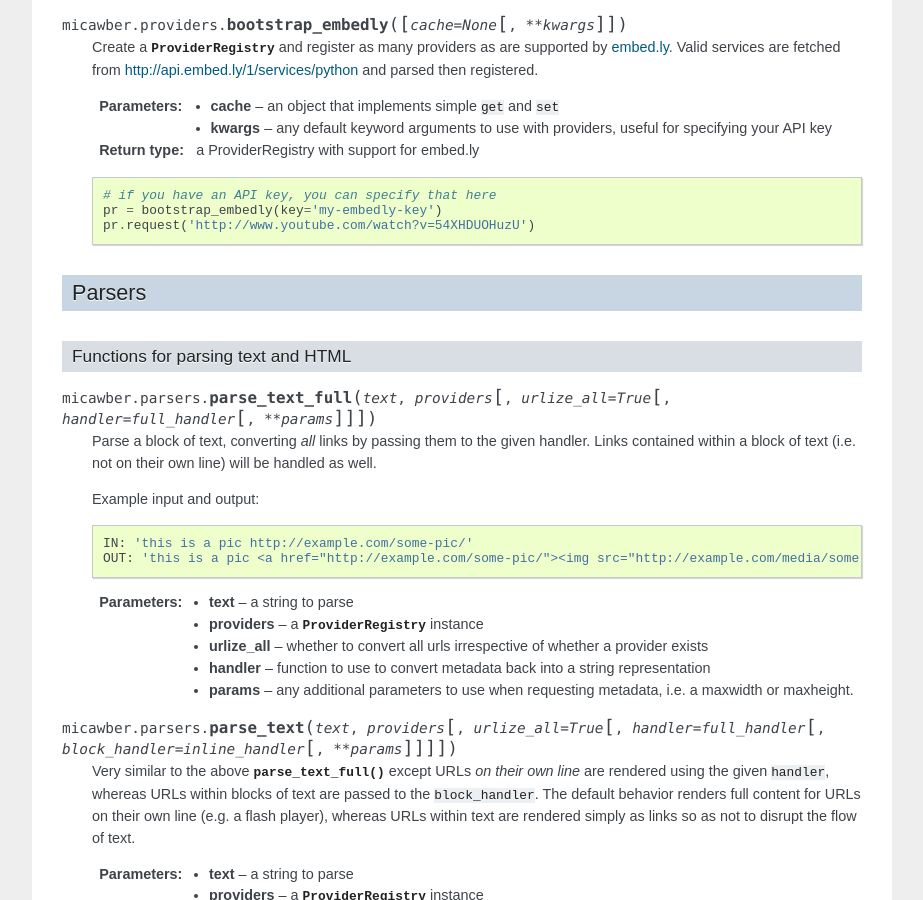
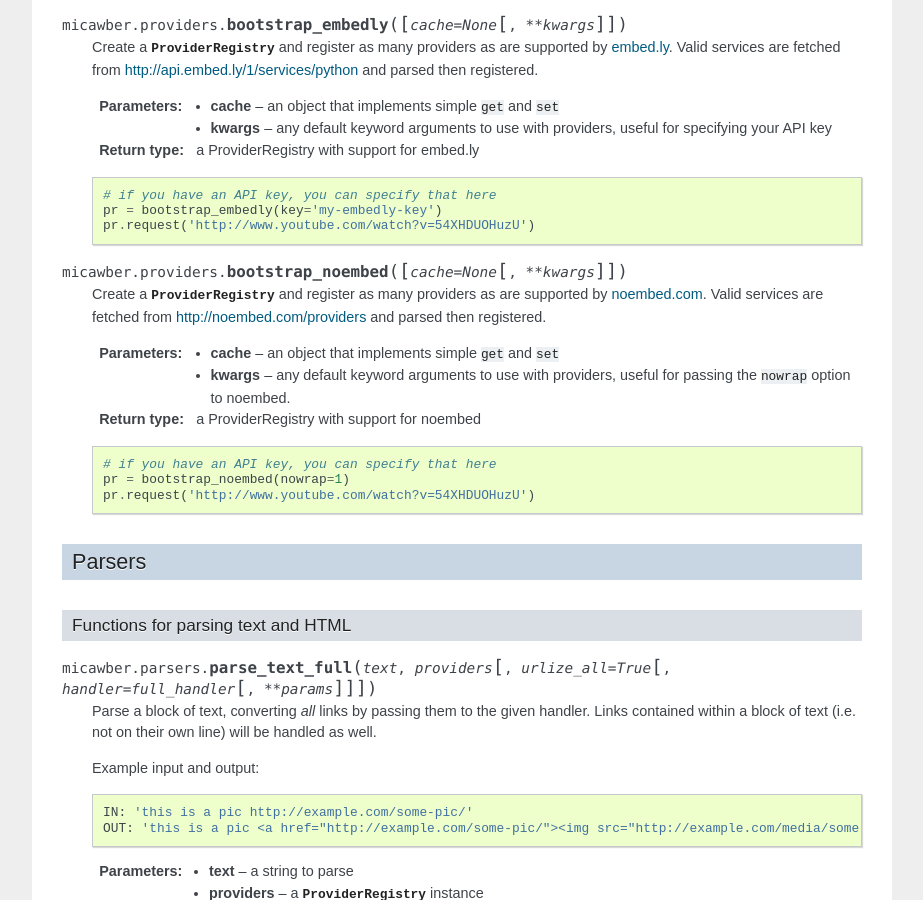
Before and after one commit to coleifer/micawber, a Sphinx documentation site: the page built from docs/api.rst, in a window 1280 px wide and 900 px high, scrolled down 1385 px. Shown: the whole window, without its empty margins (198-1121 px from the left). Built offline with Sphinx 7.4.7, drawn with Linux system fonts in a browser that asks for light colours.

Commit message:
Add support for Noembed.com, via bootstrap_noembed() function
This a free service which also implements support for non-oembed sites,
however it doesn't support as much as Embed.ly does.

```diff
--- a/docs/api.rst
+++ b/docs/api.rst
@@ -103,6 +103,23 @@ Providers
 
         # if you have an API key, you can specify that here
         pr = bootstrap_embedly(key='my-embedly-key')
+        pr.request('http://www.youtube.com/watch?v=54XHDUOHuzU')
+
+.. py:function:: bootstrap_noembed([cache=None, [**kwargs]])
+
+    Create a :py:class:`ProviderRegistry` and register as many providers as
+    are supported by `noembed.com <http://noembed.com>`_.  Valid services are
+    fetched from http://noembed.com/providers and parsed then registered.
+
+    :param cache: an object that implements simple ``get`` and ``set``
+    :param kwargs: any default keyword arguments to use with providers, useful for
+        passing the ``nowrap`` option to noembed.
+    :rtype: a ProviderRegistry with support for noembed
+
+    .. code-block:: python
+
+        # if you have an API key, you can specify that here
+        pr = bootstrap_noembed(nowrap=1)
         pr.request('http://www.youtube.com/watch?v=54XHDUOHuzU')
 
 Parsers
```
Also changed, not shown: 1 other file.
